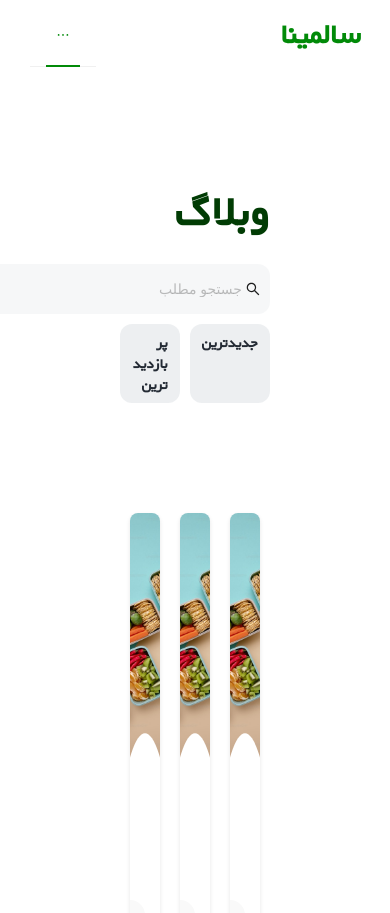
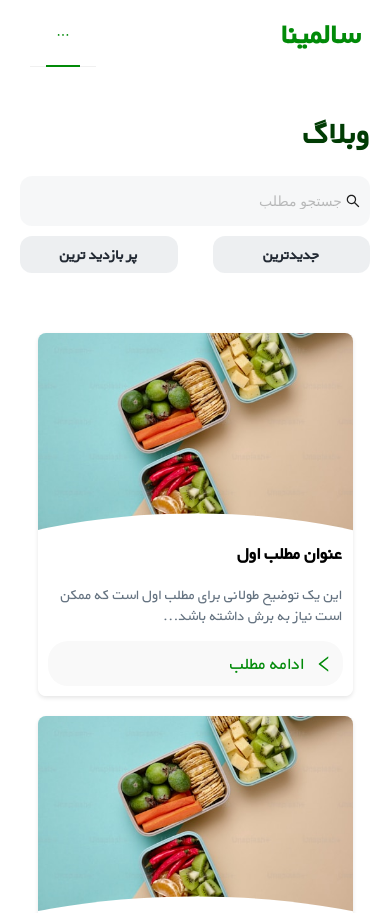
Before and after one commit to alikalatearabi/salemina-main-website, a React (Vite) app: page /blog in a window 390 px wide. Shown: the top 913 px of the page. Built offline with nearby package versions, Linux system fonts and the light colour scheme.

Commit message:
make the blog page responsive

```diff
--- a/src/components/BlogPage/blogCard.scss
+++ b/src/components/BlogPage/blogCard.scss
@@ -68,4 +68,37 @@
         margin-left: 5px; // Space between icon and text
         color: #018A08; // Color for the link text
     }
+
+    /* Responsive styles */
+    @media (max-width: 768px) {
+        width: 90%;
+        margin: 10px 0;
+
+        .cardImage {
+            height: 200px;
+        }
+
+        .textPart {
+            padding: 10px;
+            margin-top: -20px;
+
+            .cardTitle {
+                font-size: 18px;
+            }
+
+            .cardDescription {
+                font-size: 15px;
+                height: auto;
+            }
+        }
+
+        .linkContainer {
+            padding: 10px;
+            font-size: 16px;
+        }
+
+        .linkText {
+            font-size: 18px;
+        }
+    }
 }
--- a/src/components/BlogPage/style.scss
+++ b/src/components/BlogPage/style.scss
@@ -60,4 +60,33 @@
         justify-content: space-between; // Space between cards
         padding-top: 100px;
     }
+
+    /* Responsive styles */
+    @media (max-width: 768px) {
+        padding: 20px;
+
+        .blogTitle {
+            font-size: 32px;
+        }
+
+        .searchInput {
+            width: 100%;
+        }
+
+        .tagContainer {
+            display: flex;
+            align-items: center;
+            justify-content: space-between;
+            .tag{
+                text-align: center;
+                width: 45%;
+            }
+        }
+
+        .blogCardsContainer {
+            flex-direction: column;
+            align-items: center;
+            padding-top: 50px;
+        }
+    }
 }
```
